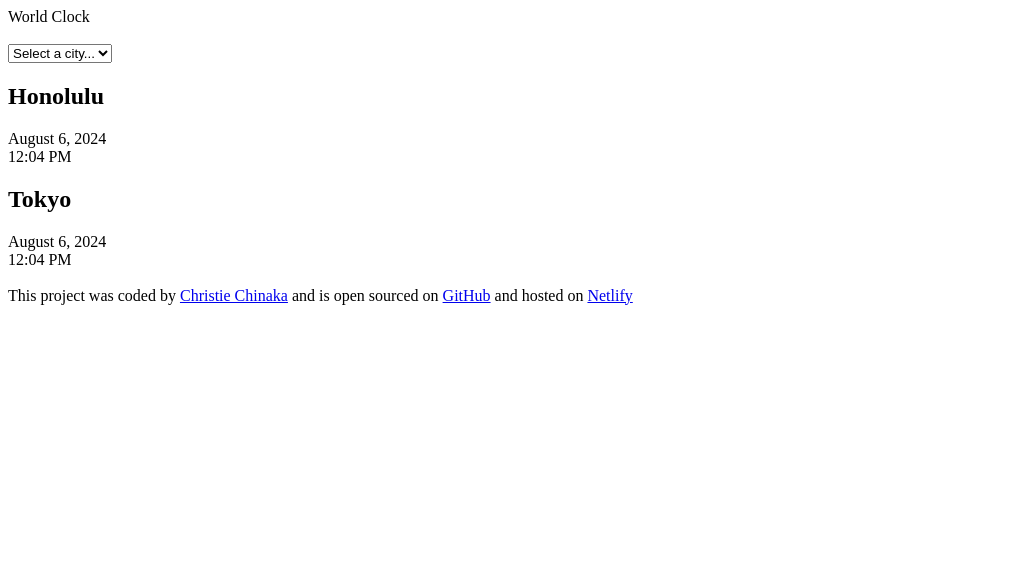
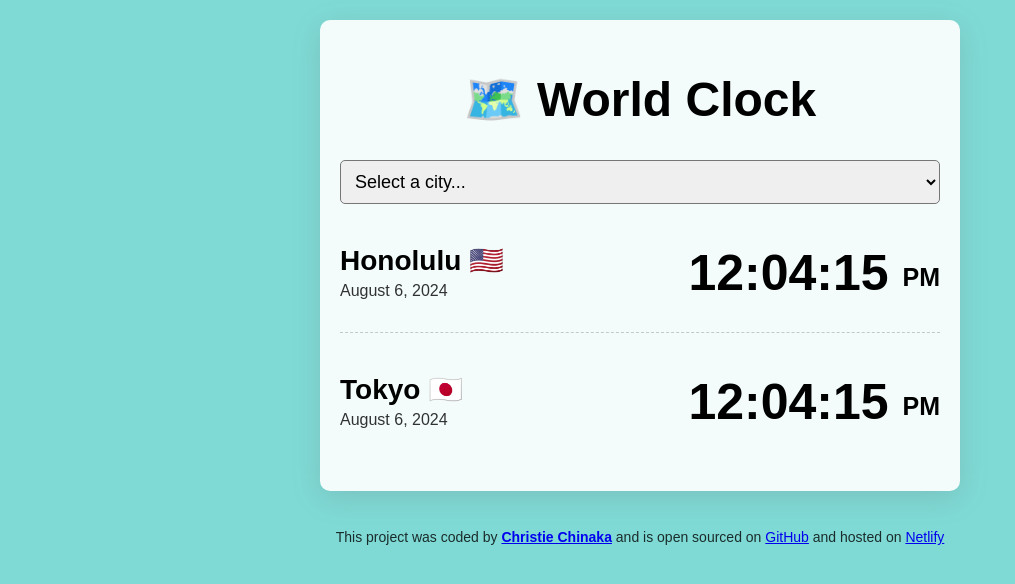
Before and after one commit to cechinaka/World-Clock, a plain HTML site: page index.html in a window 1280 px wide. Shown: the whole page, without its empty margins (0-1015 px from the left). Drawn offline with Linux system fonts and the light colour scheme.

Commit message:
Updated HTML & styled CSS

```diff
--- a/index.html
+++ b/index.html
@@ -8,9 +8,9 @@
 </head>
 <body>
   <div class="clock">
-    <header>World Clock</header>
-
-    <br />
+    <header>
+      <h1>🗺️ World Clock</h1>
+    </header>
 
     <select>
       <option value="">Select a city...</option>
@@ -21,21 +21,25 @@
     </select>
 
     <div class="city">
-      <h2>Honolulu</h2>
-      <div class="date">August 6, 2024</div>
-      <div class="time">12:04 PM</div>
+      <div>
+        <h2>Honolulu 🇺🇸</h2>
+        <div class="date">August 6, 2024</div>
+      </div>
+      <div class="time">12:04:15 <small>PM</small></div>
     </div>
 
     <div class="city">
-      <h2>Tokyo</h2>
-      <div class="date">August 6, 2024</div>
-      <div class="time">12:04 PM</div>
+      <div>
+        <h2>Tokyo 🇯🇵</h2>
+        <div class="date">August 6, 2024</div>
+      </div>
+    <div class="time">12:04:15 <small>PM</small></div>
     </div>
 
     </div>
   <br />
 
-  <footer>This project was coded by <a href="https://github.com/cechinaka" target="_blank">Christie Chinaka</a> and is open sourced on <a href="https://github.com/cechinaka/World-Clock" target="_blank">GitHub</a> and hosted on <a href="https://frabjous-monstera-cce538.netlify.app" target="_blank">Netlify</a></footer>
+  <footer>This project was coded by <a href="https://github.com/cechinaka" target="_blank"><strong>Christie Chinaka</strong></a> and is open sourced on <a href="https://github.com/cechinaka/World-Clock" target="_blank">GitHub</a> and hosted on <a href="https://frabjous-monstera-cce538.netlify.app" target="_blank">Netlify</a></footer>
   <script src="src/index.js"></script>
 </body>
 </html>
--- a/src/style.css
+++ b/src/style.css
@@ -0,0 +1,65 @@
+body {
+  background-color: rgb(127, 218, 213);
+  font-family: sans-serif;
+}
+
+.clock {
+  max-width: 600px;
+  margin: 20px auto;
+  background: #ffffffe7;
+  padding: 20px;
+  box-shadow: rgba(100, 100, 111, 0.2) 0px 7px 29px 0px;
+  border-radius: 10px;
+}
+
+header {
+  text-align: center;
+  font-size: 24px;
+}
+
+select {
+  display: block;
+  width: 100%;
+  padding: 10px;
+  border-radius: 5px;
+  font-size: 18px;
+}
+
+h2 {
+  margin: 0 0 5px;
+  font-size: 28px;
+}
+
+.city {
+  display: flex;
+  justify-content: space-between;
+  margin: 10px 0;
+  padding: 30px 0;
+  border-bottom: 1px dashed rgba(0, 0, 0, 0.2);
+}
+
+.city:last-child {
+  border: none;
+
+}
+
+.time {
+  font-size: 50px;
+  font-weight: bold;
+}
+
+.time small {
+  font-size: 25px;
+  vertical-align: middle;
+  line-height: 50px;
+}
+
+.date {
+  opacity: 0.8;
+}
+
+footer {
+  text-align: center;
+  font-size: 14px;
+  color: rgba(0, 0, 0, 0.8);
+ }
```
